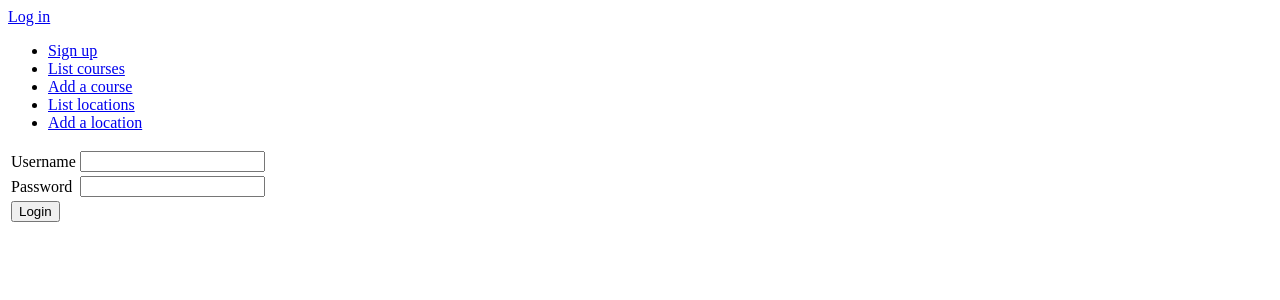
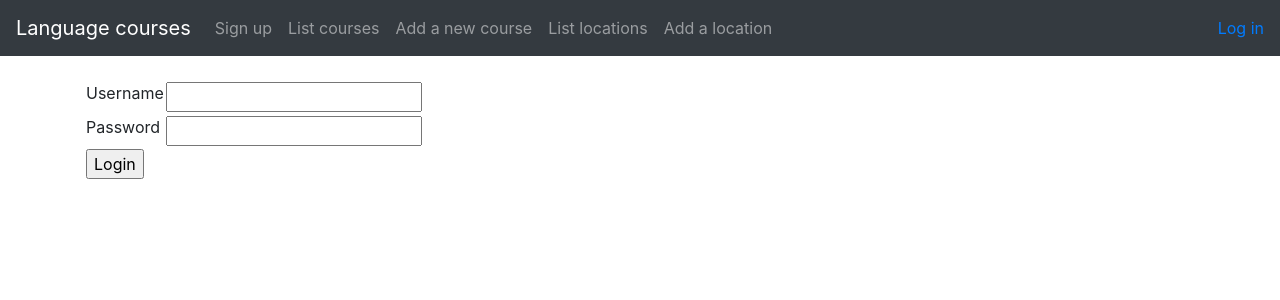
Before and after one commit to sinisaarinen/KielikoulunKurssitarjonta, a Flask app: page /auth/login in a window 1280 px wide. Shown: the top 300 px of the page. Run offline with Flask 2, Linux system fonts and the light colour scheme; some libraries are stand-ins or nearby versions.

Commit message:
sivujen ulkonäön korjailua

```diff
--- a/application/courses/models.py
+++ b/application/courses/models.py
@@ -32,7 +32,6 @@ class Course(Base):
         res = db.engine.execute(stmt)
 
         response = []
-
         for row in res:
             response.append({"location.cityname":row[0], "COUNT(Course.id)":row[1]})
 
--- a/application/templates/layout.html
+++ b/application/templates/layout.html
@@ -3,29 +3,54 @@
   <head>
     <meta charset="utf-8">
     <title>Language courses</title>
+    <link rel="stylesheet" href="https://maxcdn.bootstrapcdn.com/bootstrap/4.0.0/css/bootstrap.min.css" integrity="sha384-Gn5384xqQ1aoWXA+058RXPxPg6fy4IWvTNh0E263XmFcJlSAwiGgFAW/dAiS6JXm" crossorigin="anonymous">
   </head>
 
   <body>
+
+   <nav class="navbar navbar-expand-md navbar-dark bg-dark mb-4">
+   <a class="navbar-brand" href="#">Language courses</a>
+	<button class="navbar-toggler" type="button" data-toggle="collapse" data-target="#navbarCollapse" aria-controls="navbarCollapse" aria-expanded="false" aria-label="Toggle navigation">
+          <span class="navbar-toggler-icon"></span>
+	</button>
+       <div class="collapse navbar-collapse" id="navbarCollapse">
+          <ul class="navbar-nav mr-auto">
+            <li class="nav-item">
+          <a class="nav-link" href="{{ url_for('auth_form') }} ">Sign up</a>
+            </li>
+            <li class="nav-item">
+              <a class="nav-link" href="{{ url_for('courses_index') }} ">List courses</a>
+            </li>
+          <li class="nav-item">
+              <a class="nav-link" href="{{ url_for('courses_form') }} ">Add a new course</a>
+            </li>
+           <li class="nav-item">
+              <a class="nav-link" href="{{ url_for('locations_index') }} ">List locations</a>
+            </li>
+            <li class="nav-item">
+              <a class="nav-link" href="{{ url_for('locations_form') }} ">Add a location</a>
+            </li>
+          </ul>
+          <div class="form-inline mt-2 mt-md-0">
       {% if current_user.is_authenticated %}
-      <p>
-	Logged in as {{ current_user.name }} <a href="{{ url_for('auth_logout') }}">Log out</a>
-      </p>
-      {% else %}
-      <a href="{{ url_for('auth_login') }}">Log in</a>
-      {% endif %}
+     <a href="{{ url_for('auth_logout') }}">Logged in as {{ current_user.name }} -- Logout</a>
+	    {% else %}
+	    <a href="{{ url_for('auth_login') }}">Log in</a>
+	    {% endif %}
+          </div>
+	</div>
+      </nav>
 
-      <ul>
-        <li><a href="{{ url_for('auth_form') }}">Sign up</a></li>
-	<li><a href="{{ url_for('courses_index') }}">List courses</a></li>
-	<li><a href="{{ url_for('courses_form') }}">Add a course</a></li>
-	<li><a href="{{ url_for('locations_index') }}">List locations</a></li>
-	<li><a href="{{ url_for('locations_form') }}">Add a location</a></li>
-      </ul>
-
+  <main role="main" class="container">
     {% block body %}
       <p>
         Content.
       </p>
     {% endblock %}
+    </main>
+
+      <script src="https://code.jquery.com/jquery-3.2.1.slim.min.js" integrity="sha384-KJ3o2DKtIkvYIK3UENzmM7KCkRr/rE9/Qpg6aAZGJwFDMVNA/GpGFF93hXpG5KkN" crossorigin="anonymous"></script>
+      <script src="https://cdnjs.cloudflare.com/ajax/libs/popper.js/1.12.9/umd/popper.min.js" integrity="sha384-ApNbgh9B+Y1QKtv3Rn7W3mgPxhU9K/ScQsAP7hUibX39j7fakFPskvXusvfa0b4Q" crossorigin="anonymous"></script>
+      <script src="https://maxcdn.bootstrapcdn.com/bootstrap/4.0.0/js/bootstrap.min.js" integrity="sha384-JZR6Spejh4U02d8jOt6vLEHfe/JQGiRRSQQxSfFWpi1MquVdAyjUar5+76PVCmYl" crossorigin="anonymous"></script>
   </body>
 </html>
```
Also changed, not shown: 3 other files.
